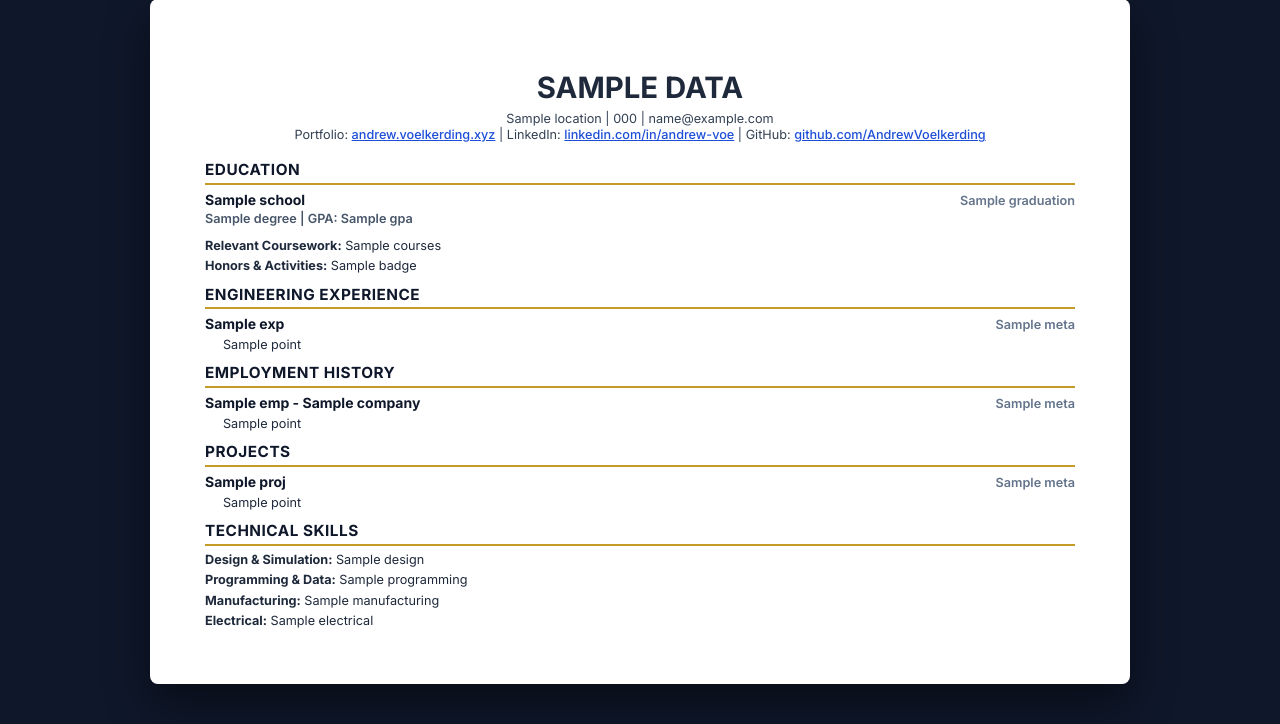
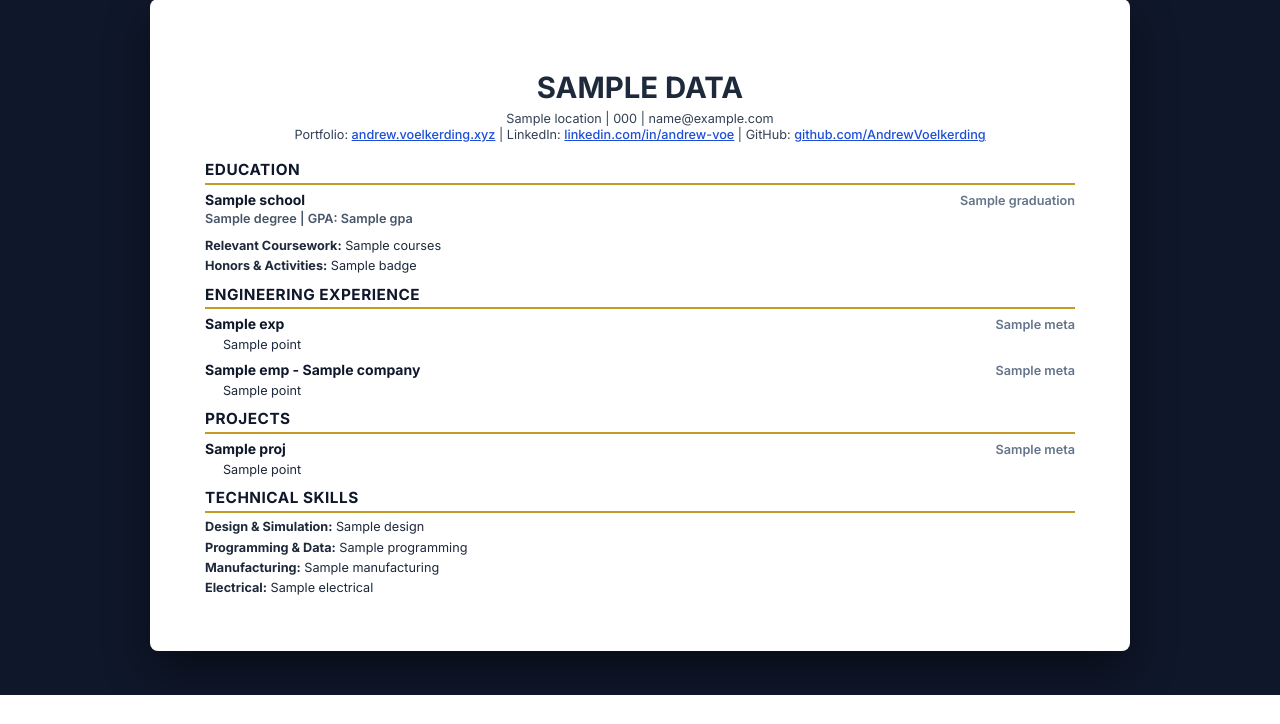
Before and after one commit to AndrewVoelkerding/AndrewVoelkerding, a Python web app: template templates/resume.html in a window 1280 px wide. Shown: the part 105-829 px from the top of the page. After the commit the page ends 800 px from the top, so only its background shows below. Run offline with Jinja, Linux system fonts and the light colour scheme; the template is opened without the code that fills it: most values are stand-ins (such as "Sample title", 1, 10 or a date in 2020).

Commit message:
Temporarily comment out Employment History header in resume template

```diff
--- a/templates/resume.html
+++ b/templates/resume.html
@@ -227,7 +227,7 @@
         </div>
         {% endfor %}
 
-        <h2>Employment History</h2>
+        <!-- <h2>Employment History</h2> -->
         {% for emp in data.employment %}
         <div>
             <div class="job-header">
```
